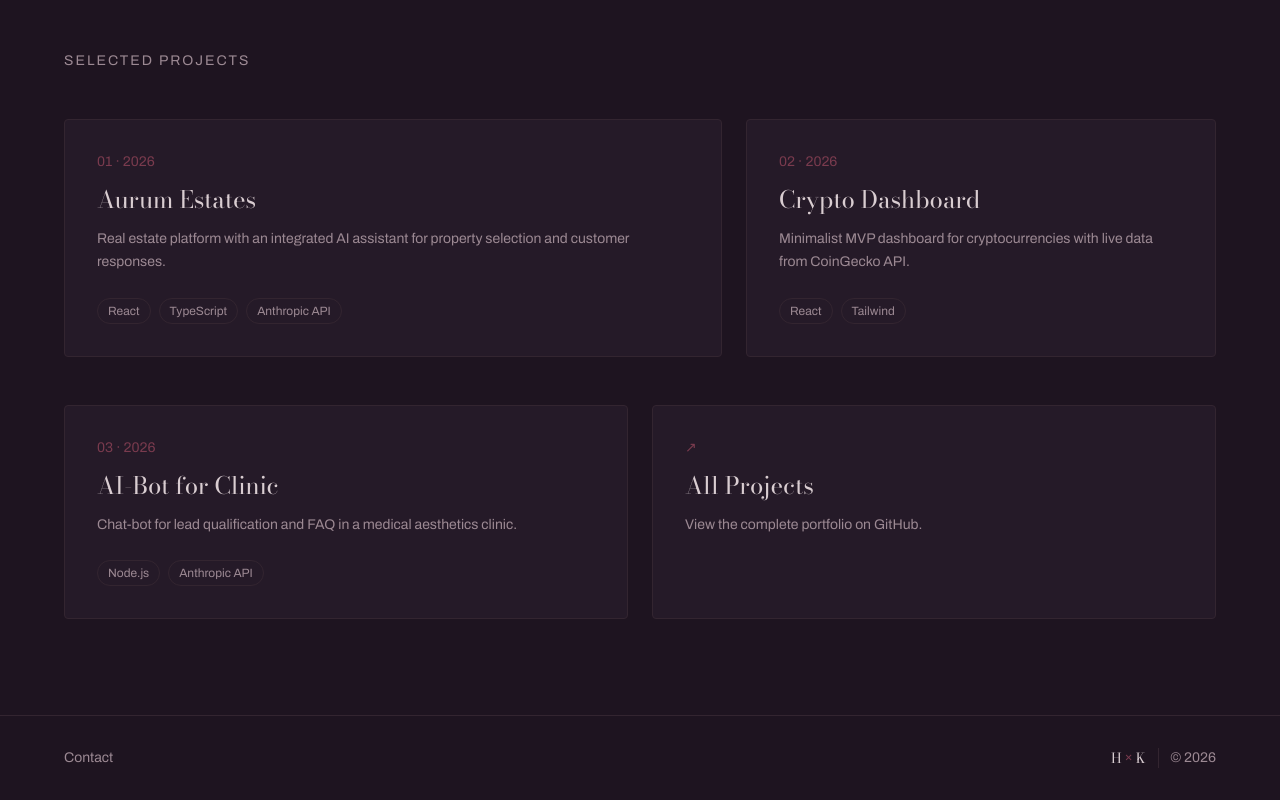
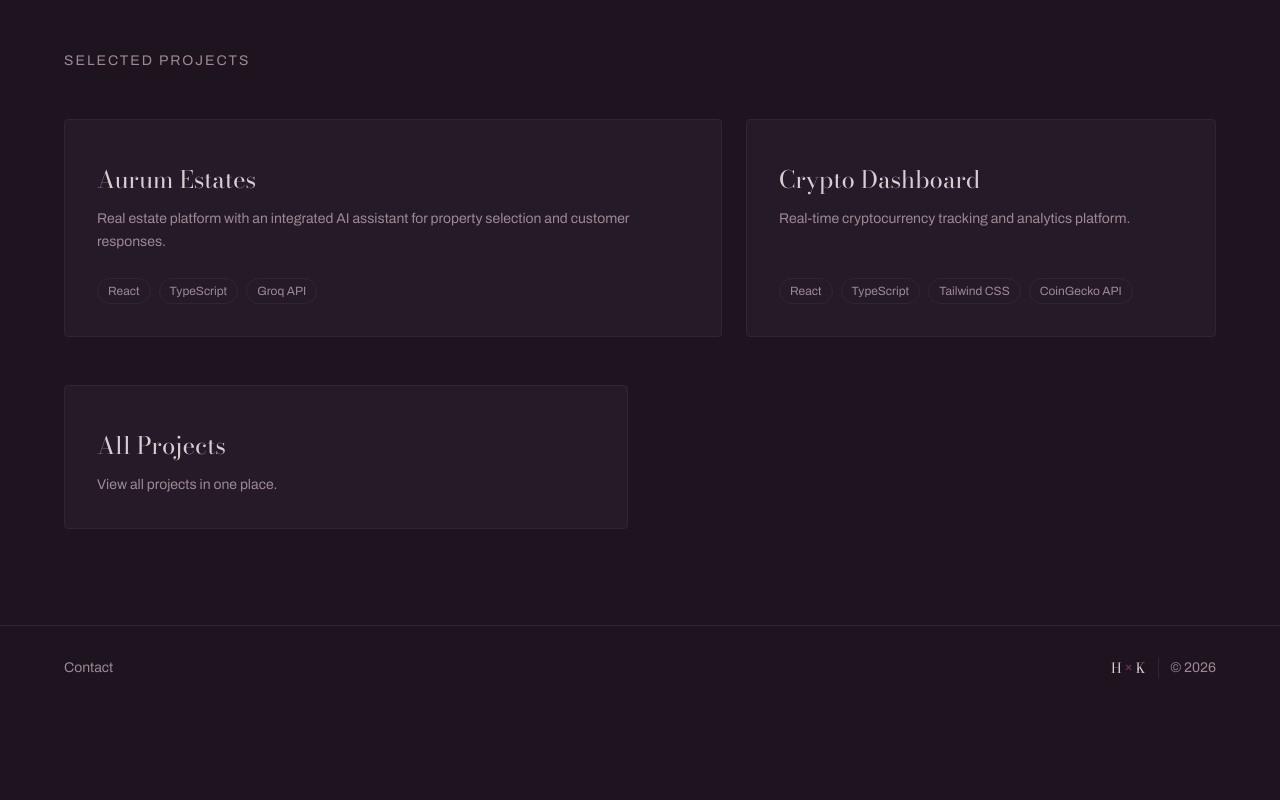
Before and after one commit to halyna-k/portfolio, a Next.js app: page / in a window 1280 px wide. Shown: the part 746-1546 px from the top of the page. After the commit the page ends 1456 px from the top, so only its background shows below. Built offline with nearby package versions, Linux system fonts and the light colour scheme.

Commit message:
Add contact and split projects into files
- add contact.ts;
- refactor projects by moving individual project data into a consolidated projects

```diff
--- /dev/null
+++ b/src/content/contact.ts
@@ -0,0 +1,10 @@
+export const contact = {
+  email: {
+    display: 'hkzlvs@gmail.com',
+    href: 'mailto:hkzlvs@gmail.com',
+  },
+  socials: [
+    { label: 'GitHub', href: 'https://github.com/halyna-k' },
+    { label: 'LinkedIn', href: 'https://linkedin.com/in/halyna-k' },
+  ],
+};
--- a/src/content/projects.ts
+++ b/src/content/projects.ts
@@ -1,48 +1,17 @@
 import { Project } from '@/types/project';
+import { aurumEstates } from './projects/aurum-estates';
+import { cryptoDashboard } from './projects/crypto-dashboard';
 
-export const projects: Project[] = [
-  {
-    id: 'aurum-estates',
-    slug: 'aurum-estates',
-    num: '01 · 2026',
-    title: 'Aurum Estates',
-    description:
-      "Real estate platform with an integrated AI assistant for property selection and customer responses.",
-    stack: ['React', 'TypeScript', 'Anthropic API'],
-    size: 'large',
-    href: '/projects/aurum-estates',
-  },
-  {
-    id: 'crypto-dashboard',
-    slug: 'crypto-dashboard',
-    num: '02 · 2026',
-    title: 'Crypto Dashboard',
-    description:
-      'Minimalist MVP dashboard for cryptocurrencies with live data from CoinGecko API.',
-    stack: ['React', 'Tailwind'],
-    size: 'medium',
-    href: '/projects/crypto-dashboard',
-  },
-  {
-    id: 'clinic-ai-bot',
-    slug: 'clinic-ai-bot',
-    num: '03 · 2026',
-    title: 'AI-Bot for Clinic',
-    description:
-      'Chat-bot for lead qualification and FAQ in a medical aesthetics clinic.',
-    stack: ['Node.js', 'Anthropic API'],
-    size: 'medium',
-    href: '/projects/clinic-ai-bot',
-  },
-  {
-    id: 'all-projects',
-    slug: 'all-projects',
-    num: '↗',
-    title: 'All Projects',
-    description: 'View the complete portfolio on GitHub.',
-    stack: [],
-    size: 'medium',
-    href: 'https://github.com/halyna-k',
-    isExternal: true,
-  },
-];
+const allProjects: Project = {
+  id: 'all-projects',
+  slug: 'all-projects',
+  index: '↗',
+  title: 'All Projects',
+  description: 'View all projects in one place.',
+  stack: [],
+  size: 'medium',
+  href: '/projects',
+  isExternal: false,
+};
+
+export const projects: Project[] = [aurumEstates, cryptoDashboard, allProjects];
--- a/src/content/projects/aurum-estates.ts
+++ b/src/content/projects/aurum-estates.ts
@@ -0,0 +1,19 @@
+import { Project } from '@/types/project';
+
+export const aurumEstates: Project = {
+  id: 'aurum-estates',
+  slug: 'aurum-estates',
+  index: '01',
+  year: '2026',
+  title: 'Aurum Estates',
+  description: "Real estate platform with an integrated AI assistant for property selection and customer responses.",
+  stack: ['React', 'TypeScript', 'Groq API'],
+  size: 'large',
+  href: '/projects/aurum-estates',
+  isExternal: false,
+  liveUrl: 'https://aurum-estates-uk.vercel.app',
+  githubUrl: 'https://github.com/halyna-k/aurum-estates',
+  problem: '...in progress',
+  solution: '...in progress',
+  results: '...in progress'
+};
--- a/src/content/projects/clinic-ai-bot.ts
+++ b/src/content/projects/clinic-ai-bot.ts
@@ -0,0 +1,19 @@
+import { Project } from '@/types/project';
+
+export const clinicAiBot: Project = {
+  id: 'clinic-ai-bot',
+  slug: 'clinic-ai-bot',
+  index: '03',
+  year: '2026',
+  title: 'AI-Bot for Clinic',
+  description: '... in progress',
+  stack: [],
+  size: 'medium',
+  href: '/projects/clinic-ai-bot',
+  isExternal: false,
+  liveUrl: '',
+  githubUrl: '',
+  problem: '...in progress',
+  solution: '...in progress',
+  results: '...in progress'
+};
--- a/src/content/projects/crypto-dashboard.ts
+++ b/src/content/projects/crypto-dashboard.ts
@@ -0,0 +1,19 @@
+import { Project } from '@/types/project';
+
+export const cryptoDashboard: Project = {
+  id: 'crypto-dashboard',
+  slug: 'crypto-dashboard',
+  index: '02',
+  year: '2026',
+  title: 'Crypto Dashboard',
+  description: "Real-time cryptocurrency tracking and analytics platform.",
+  stack: ['React', 'TypeScript', 'Tailwind CSS', 'CoinGecko API'],
+  size: 'medium',
+  href: '/projects/crypto-dashboard',
+  isExternal: false,
+  liveUrl: '',
+  githubUrl: 'https://github.com/halyna-k/crypto-dashboard',
+  problem: '...in progress',
+  solution: '...in progress',
+  results: '...in progress'
+};
```
